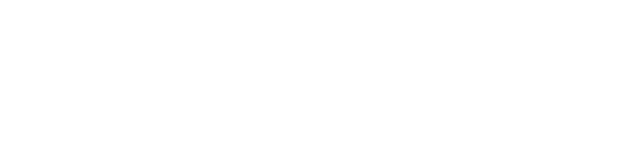
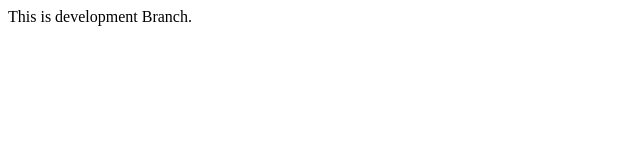
Before and after one commit to Naman-Saxena1/Quiztron-Basic_Layout-Version, a plain HTML site: page Pages/Quizes-by-categories/quiz-categories.html in a window 1280 px wide. Shown: the whole page, without its empty margins (0-640 px from the left). Drawn offline with Linux system fonts and the light colour scheme.

Commit message:
Development branch initial commit

```diff
--- a/Pages/Quizes-by-categories/quiz-categories.html
+++ b/Pages/Quizes-by-categories/quiz-categories.html
@@ -7,6 +7,6 @@
     <title>Quiztron | Categories</title>
 </head>
 <body>
-
+    This is development Branch.
 </body>
 </html>
```
